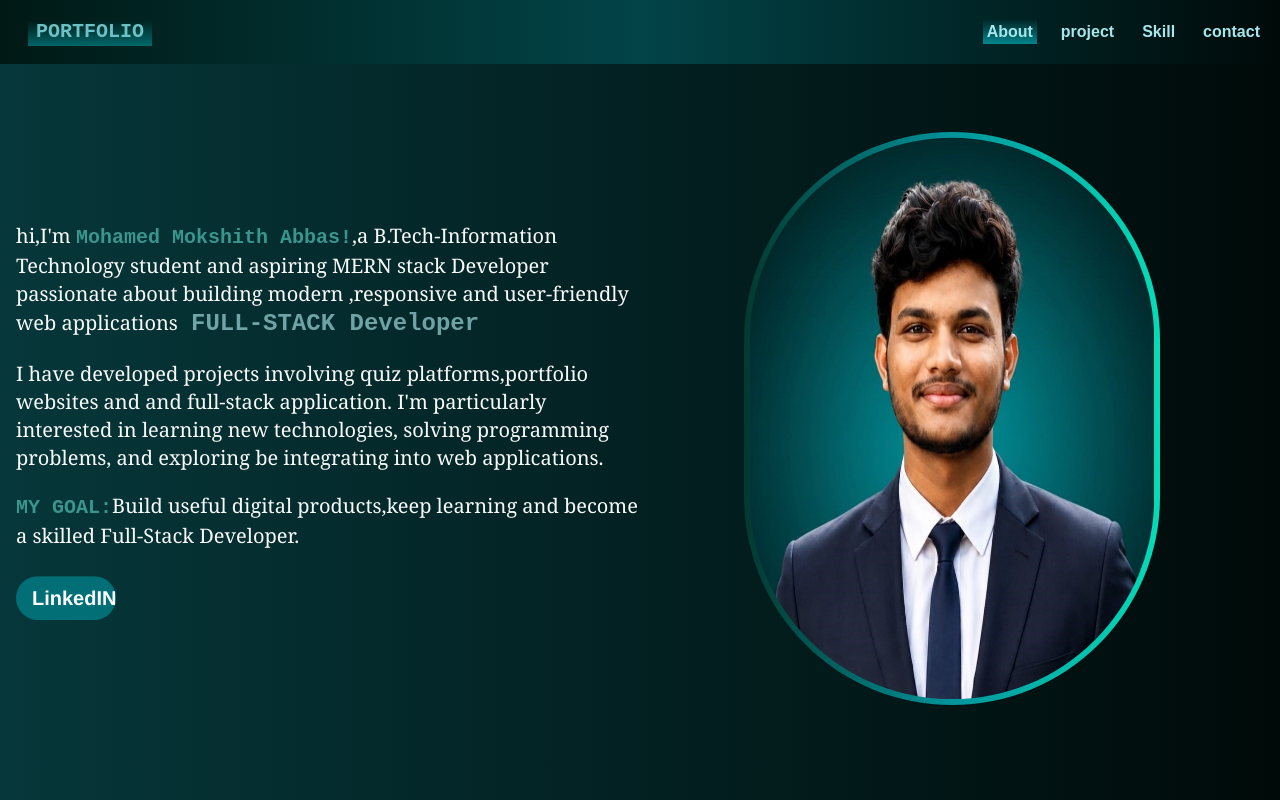
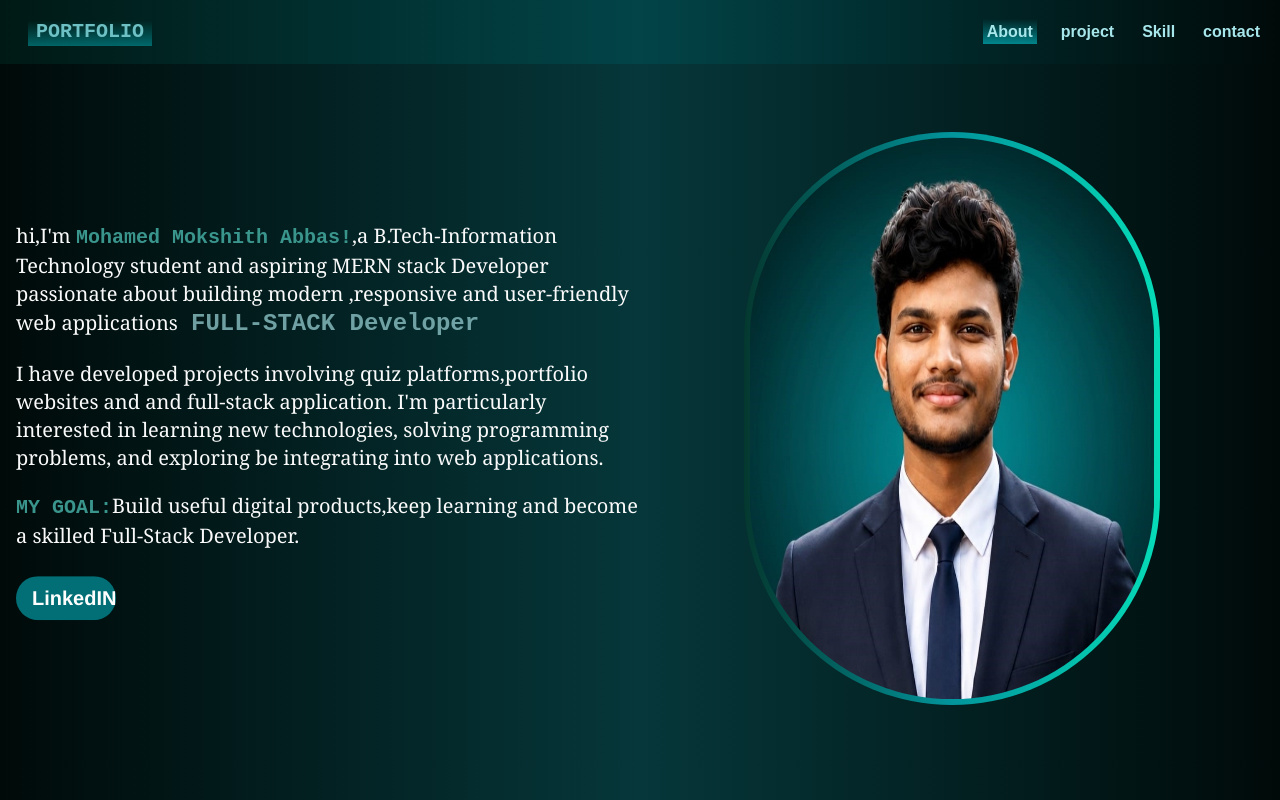
Before and after one commit to abbas-pr/ABBAS_PORTFOLIO, a React app in the folder portfolio/: page / in a window 1280 px wide. Shown: the top 800 px of the page. Built offline with nearby package versions, Linux system fonts and the light colour scheme; the HTML template or start-up script is replaced by a standard one.

Commit message:
bugfix-respose 2

```diff
--- a/portfolio/src/index.css
+++ b/portfolio/src/index.css
@@ -17,7 +17,7 @@ html{
     box-sizing: border-box;
 }
 body{
-    background:linear-gradient(to right,#06373a,#000a09);
+    background:linear-gradient(to left,#000a09,#06373a,#000a09);
     color: #fdfefe;
     overflow-x:hidden ;
     width: 100%;
```
